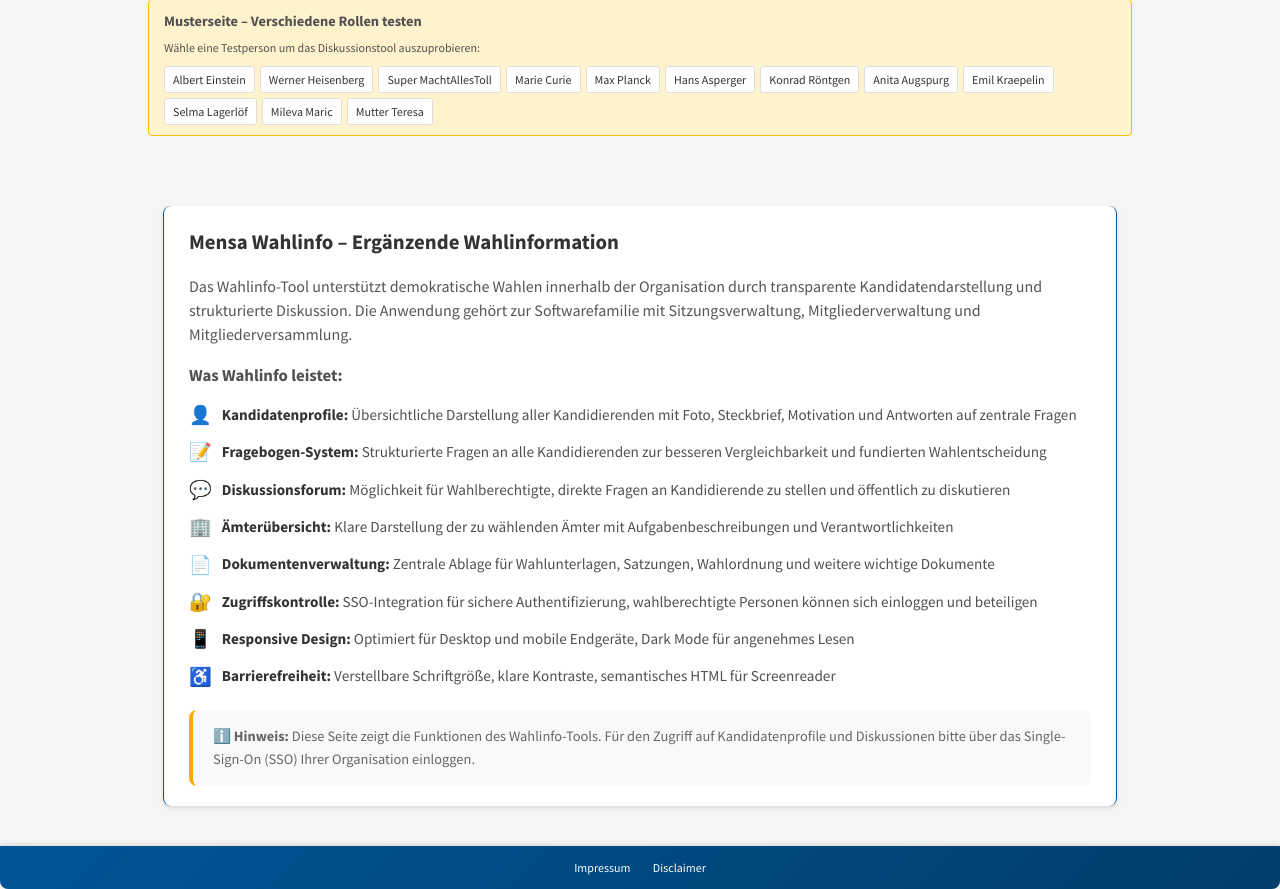
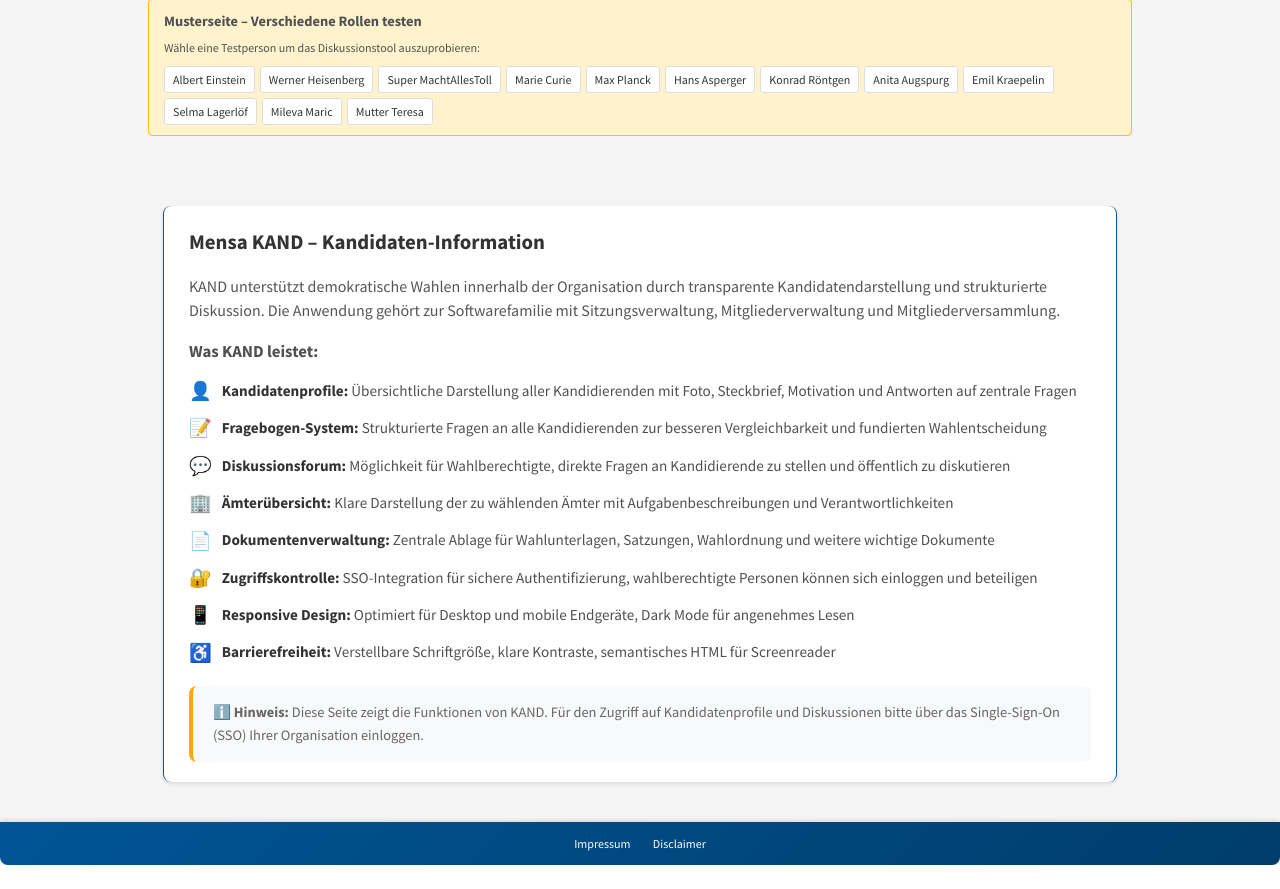
Before and after one commit to zurgo42/Wahlinfo, a PHP site: page /welcome.php in a window 1280 px wide. Shown: the part 189-1078 px from the top of the page. After the commit the page ends 1054 px from the top, so only its background shows below. Run offline with PHP 8.4, Linux system fonts and the light colour scheme; data comes from the database, SQL or seed files in the repository; data that the repository does not hold is empty; some libraries are stand-ins or nearby versions.

Commit message:
Umbenennung: "Wahlinfo" zu "KAND"
- Einheitliches Vier-Buchstaben-Schema für Softwarefamilie
- Header: "Mensa KAND - Kandidaten-Information"
- Welcome-Seite: Alle Referenzen aktualisiert
- CSS: Kommentar angepasst
- Konsistent mit anderen Tools (KONA, MISS, etc.)

Co-Authored-By: Claude Sonnet 4.5 <noreply@anthropic.com>
Claude-Session: https://claude.ai/code/session_0154JCnhajKo3M9c6PX2a7FA

```diff
--- a/css/style.css
+++ b/css/style.css
@@ -1,4 +1,4 @@
-/* Wahlinfo - Modernisiertes Stylesheet */
+/* KAND - Modernisiertes Stylesheet */
 
 /* CSS Reset & Base Styles */
 * {
--- a/includes/header.php
+++ b/includes/header.php
@@ -3,8 +3,8 @@
 <head>
     <meta charset="UTF-8">
     <meta name="viewport" content="width=device-width, initial-scale=1.0">
-    <meta name="description" content="Mensa Wahlinfo - Ergänzende Wahlinformation">
-    <title><?php echo isset($pageTitle) ? escape($pageTitle) . ' - ' : ''; ?>Mensa Wahlinfo</title>
+    <meta name="description" content="Mensa KAND - Kandidaten-Information">
+    <title><?php echo isset($pageTitle) ? escape($pageTitle) . ' - ' : ''; ?>Mensa KAND</title>
     <link rel="stylesheet" href="css/style.css">
     <link rel="icon" type="image/x-icon" href="../favicon.ico">
     <link href="https://fonts.googleapis.com/css2?family=Source+Sans+Pro:wght@300;400;600;700&display=swap" rel="stylesheet">
@@ -32,7 +32,7 @@
         <div class="header-inner">
             <img src="<?php echo escape(getSetting('LOGO_DATEI', '../logo_mensa.png')); ?>" alt="Logo" class="header-logo">
             <div class="header-center">
-                <h1><?php echo isset($pageTitle) ? escape($pageTitle) : 'Ergänzende Wahlinformation'; ?></h1>
+                <h1><?php echo isset($pageTitle) ? escape($pageTitle) : 'Kandidaten-Information'; ?></h1>
             </div>
             <div style="display: flex; gap: 8px; align-items: center;">
                 <button class="font-size-toggle" onclick="toggleFontSize()" title="Schriftgröße ändern">
--- a/welcome.php
+++ b/welcome.php
@@ -1,6 +1,6 @@
 <?php
 /**
- * welcome.php - Willkommens- und Info-Seite für Wahlinfo
+ * welcome.php - Willkommens- und Info-Seite für KAND
  */
 
 require_once 'includes/config.php';
@@ -114,15 +114,15 @@ include 'includes/header.php';
 <div class="welcome-content">
     <!-- Features -->
     <div class="features-box">
-        <h2>Mensa Wahlinfo – Ergänzende Wahlinformation</h2>
+        <h2>Mensa KAND – Kandidaten-Information</h2>
         <p class="app-lead">
-            Das Wahlinfo-Tool unterstützt demokratische Wahlen innerhalb der Organisation
+            KAND unterstützt demokratische Wahlen innerhalb der Organisation
             durch transparente Kandidatendarstellung und strukturierte Diskussion.
             Die Anwendung gehört zur Softwarefamilie mit Sitzungsverwaltung,
             Mitgliederverwaltung und Mitgliederversammlung.
         </p>
 
-        <h3 class="app-sub">Was Wahlinfo leistet:</h3>
+        <h3 class="app-sub">Was KAND leistet:</h3>
         <div class="features-grid">
             <div class="feature-item">
                 <span class="icon">👤</span>
@@ -166,7 +166,7 @@ include 'includes/header.php';
         </div>
 
         <div class="info-box">
-            ℹ️ <strong>Hinweis:</strong> Diese Seite zeigt die Funktionen des Wahlinfo-Tools.
+            ℹ️ <strong>Hinweis:</strong> Diese Seite zeigt die Funktionen von KAND.
             Für den Zugriff auf Kandidatenprofile und Diskussionen bitte über das
             Single-Sign-On (SSO) Ihrer Organisation einloggen.
         </div>
```
